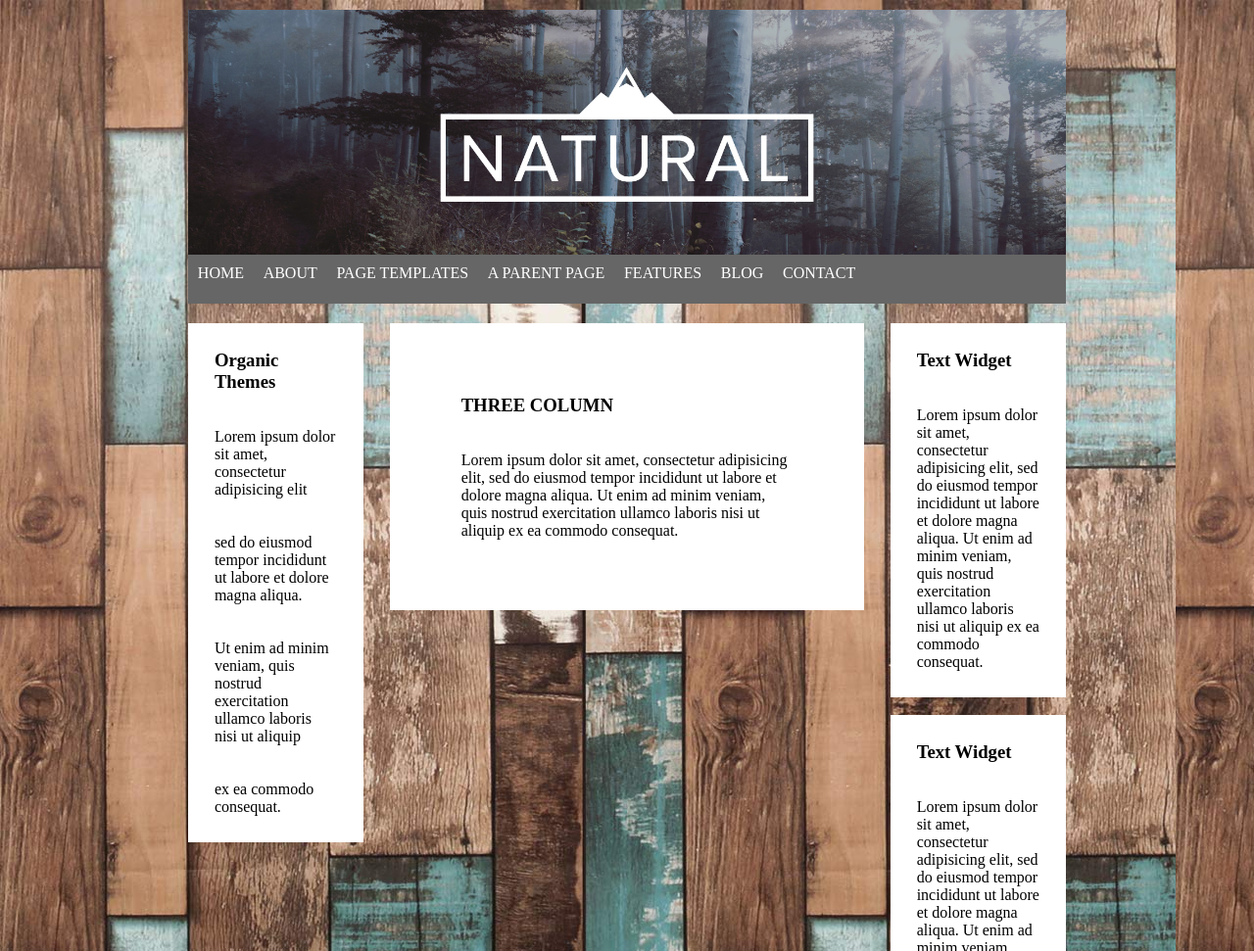
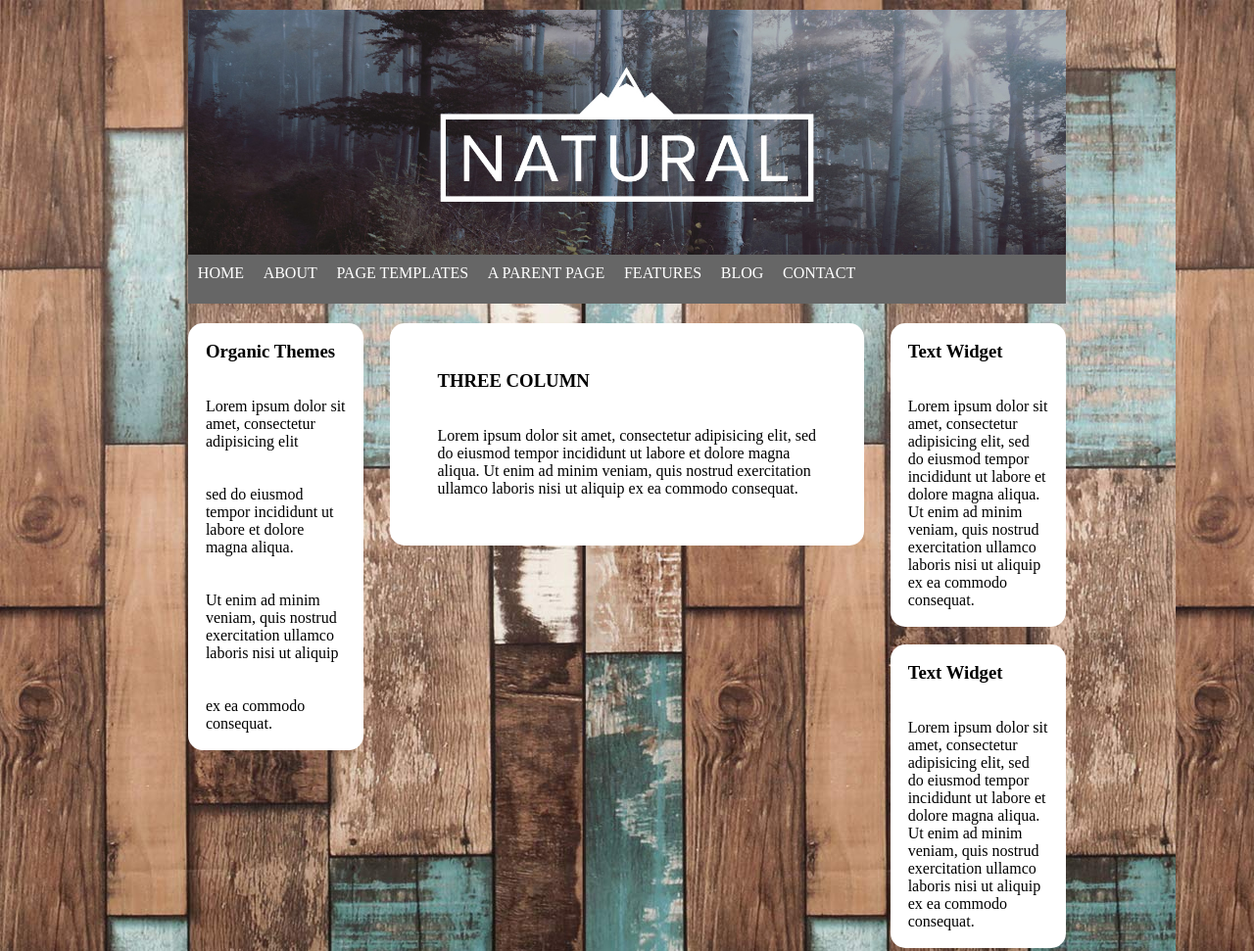
Before and after one commit to Mr2803/htmlcss-struttura-wp, a plain HTML site: page altvers/index.html in a window 1280 px wide. Shown: the top 971 px of the page at 98% size. Drawn offline with Linux system fonts and the light colour scheme.

Commit message:
add border radius in div

```diff
--- a/altvers/css/style.css
+++ b/altvers/css/style.css
@@ -61,12 +61,12 @@ div.global:after{
 /* regole generali colonne */
 div.colonna1, div.colonna2,div.colonna3{
   float: left;
+  border-radius: 10%;
 }
 
 ul.left{
   list-style-type: none;
   padding: 0;
-
 }
 /* |regole generali colonne */
 
@@ -89,11 +89,12 @@ div.colonna3{
 }
 /* |regole colonne singole */
 
-/* regole generali blocchi in colonna3 */
+/* regole generali blocchi */
 div.blocco1,div.blocco2,div.blocco3{
   width:100%;
   background: white;
-  padding: 15%;
+  padding: 10%;
+  border-radius:15px;
 }
 /* |regole generali blocchi in colonna3 */
 
@@ -104,7 +105,6 @@ div.blocco2{
 }
 /* |regole blocchi singoli */
 
-
 footer{
     background: #ccc;
     width: 70%;
```
